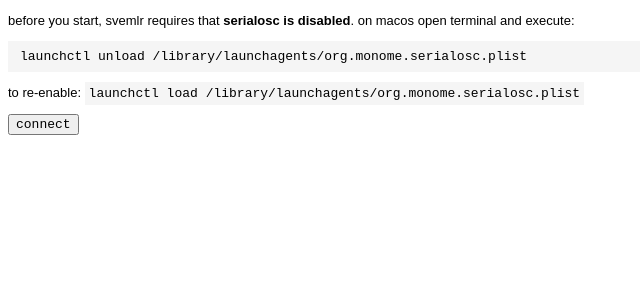
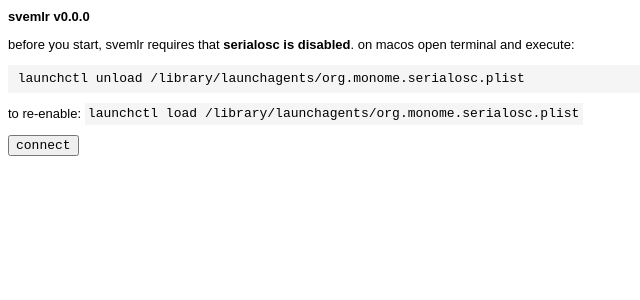
Before and after one commit to taperinstruments/svemlr, a Svelte app: page / in a window 1280 px wide. Shown: the top 300 px of the page, without its empty margins (0-640 px from the left). Built offline with nearby package versions, Linux system fonts and the light colour scheme; a small style sheet from the web is missing; what waaclock would draw is missing.

Commit message:
Version number

```diff
--- a/index.html
+++ b/index.html
@@ -8,10 +8,13 @@
     <link href='https://tools-static.wmflabs.org/fontcdn/css?family=Oxygen+Mono:400' rel='stylesheet' type='text/css'>
     <title>svemlr</title>
     <style>
+      html {
+        font-size: .8125rem;
+      }
+
       body {
         font-family: Oxygen, sans-serif;
         text-transform: lowercase;
-        font-size: .8125rem;
         font-variant-numeric: tabular-nums;
       }
 
--- a/src/App.svelte
+++ b/src/App.svelte
@@ -3,7 +3,7 @@
 	import { promise } from './helpers/promise-helpers'
 	import { gridSize } from './helpers/monome-helpers'
 	import WebMonome from 'webmonome'
-
+	import { version } from '../package.json'
 	import { models } from './helpers/model-helpers'
 	import { Group as Grp, groups } from './models/group'
 	import { Sample as Smpl, samples } from './models/sample'
@@ -53,6 +53,9 @@
 		alert('could not connect to monome grid. please use a chromium browser and disable serialosc.')
 	}
 </script>
+<header>
+	<h1>svemlr v{version}</h1>
+</header>
 
 <main>
 	{#if !monome}
@@ -111,6 +114,10 @@
 		margin: 0;
 	}
 
+	h1 {
+		font-size: 1rem;
+	}
+
 	pre {
 		padding: .5rem;
 		font-family: 'Oxygen Mono', monospace;
```
